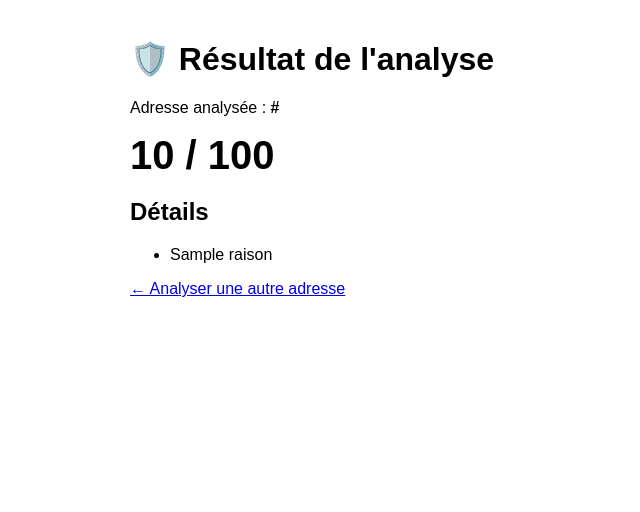
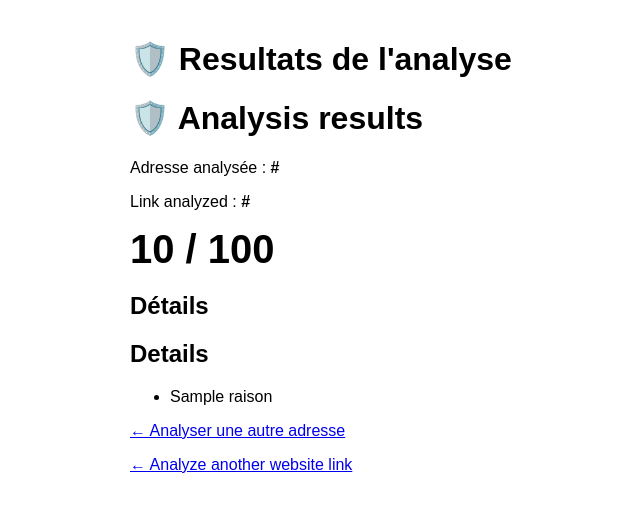
Before and after one commit to Khol76/Sentinelle-Web, a Python web app: template templates/resultat.html in a window 1280 px wide. Shown: the top 512 px of the page, without its empty margins (190-830 px from the left). Run offline with Jinja, Linux system fonts and the light colour scheme; the template is opened without the code that fills it: most values are stand-ins (such as "Sample title", 1, 10 or a date in 2020).

Commit message:
Update resultat.html

```diff
--- a/templates/resultat.html
+++ b/templates/resultat.html
@@ -3,16 +3,20 @@
 <head>
     <meta charset="utf-8">
     <title>Résultat — Sentinelle Web</title>
+     <title>Results — Sentinelle Web</title>
     <style>
         body { font-family: Arial, sans-serif; max-width: 640px; margin: 40px auto; padding: 0 16px; }
         .score { font-size: 40px; font-weight: bold; }
     </style>
 </head>
 <body>
-    <h1>🛡️ Résultat de l'analyse</h1>
+     <h1>🛡️ Resultats de l'analyse</h1>
+    <h1>🛡️ Analysis results</h1>
     <p>Adresse analysée : <strong>{{ url }}</strong></p>
+    <p>Link analyzed : <strong>{{ url }}</strong></p>
     <div class="score">{{ score }} / 100</div>
     <h2>Détails</h2>
+    <h2>Details</h2>
     <ul>
         {% for raison in raisons %}
         <li>{{ raison }}</li>
@@ -20,5 +24,7 @@
     </ul>
     <p><a href="/">← Analyser une autre adresse</a></p>
     <!-- Jour J : ajoutez ici le verdict coloré (voir le projet d'entraînement) -->
+    <p><a href="/">← Analyze another website link </a></p>
+    <!-- Jour J : ajoutez ici le verdict coloré (voir le projet d'entraînement) -->
 </body>
 </html>
```
